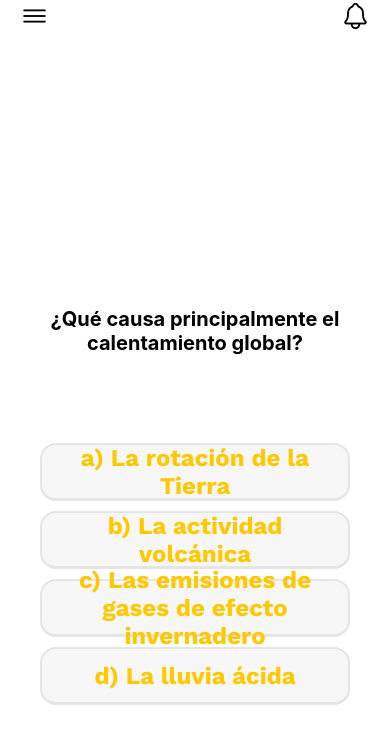
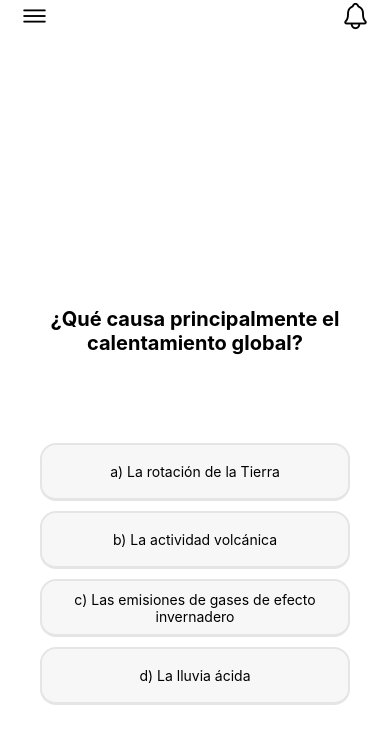
Before and after one commit to Bielma/bio-defenders-frontend, a React Native app: screen /Lesson in a window 390 px wide. Shown: the top 744 px of the page. Built offline with nearby package versions, Linux system fonts and the light colour scheme.

Commit message:
fix styles

```diff
--- a/src/views/Lessons/Lessons.tsx
+++ b/src/views/Lessons/Lessons.tsx
@@ -120,7 +120,7 @@ const Lessons = () => {
             disabled={false}
             style={LoginStyles.googleButton}
             key={index}
-            tipoTexto="titulo3"
+            tipoTexto="subtitulo1"
             textStyles={{
               textAlign: "center",
             }}
--- a/src/views/Tips/Tips.tsx
+++ b/src/views/Tips/Tips.tsx
@@ -1,5 +1,5 @@
 import React, { useEffect, useState } from "react";
-import { Text, View } from "react-native";
+import { SafeAreaView, ScrollView, Text, View } from "react-native";
 import { TipsStyles } from "./constants";
 
 import { HomeStyles } from "../Home/constants";
@@ -41,7 +41,8 @@ const Tips = () => {
       <View style={HomeStyles.headerContainer}>
         <Header />
       </View>
-      <View style={TipsStyles.content}>
+      <SafeAreaView style={TipsStyles.content}>
+        <ScrollView>
           {tips.map((tip, index) => (
             <View key={index} style={TipsStyles.card}>
               <Text>{tip.recomendacion}</Text>
@@ -50,7 +51,8 @@ const Tips = () => {
               <Text>{tip.categoria}</Text>
             </View>
           ))}
-      </View>
+        </ScrollView>
+      </SafeAreaView>
 
       <View style={{ flex: 0.1 }}>
         <BottomMenu screenName="Home" />
```
Lines whose indentation alone changed are shown as unchanged.
